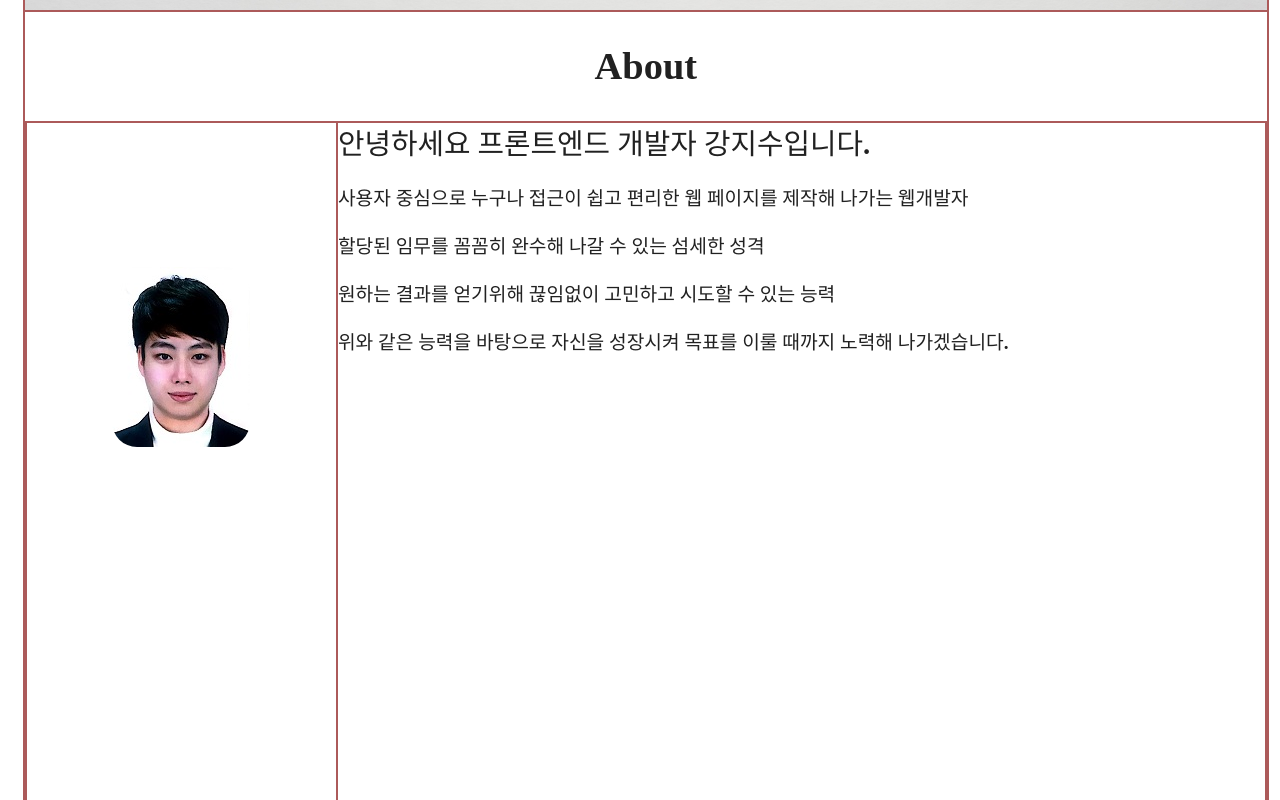
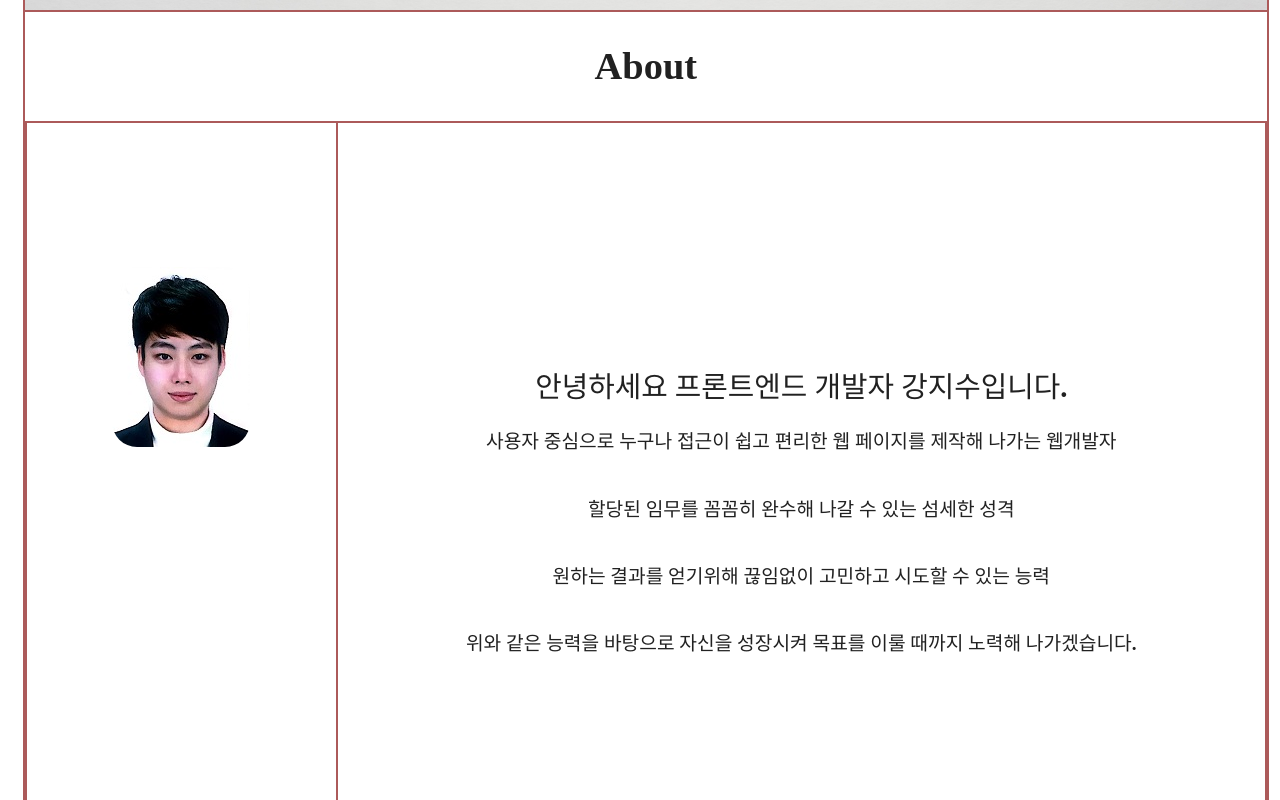
Before and after one commit to KJSoo95/Portfolio-React-, a React (Vite) app in the folder Portfolio-vite/: page / in a window 1280 px wide. Shown: the part 780-1580 px from the top of the page. Built offline with nearby package versions, Linux system fonts and the light colour scheme.

Commit message:
feat : About css 추가

```diff
--- a/Portfolio-vite/src/componenet/Section/About/About.module.css
+++ b/Portfolio-vite/src/componenet/Section/About/About.module.css
@@ -1,17 +1,20 @@
-.aboutWrap{
+.aboutWrap {
   display: flex;
   flex-direction: row;
   height: 100vh;
 }
-.imgWrap{
+.imgWrap {
   width: 25%;
 }
-.proimg{
+.proimg {
   position: relative;
   top: 18%;
   border-radius: 25px;
 }
-.paraWrap{
+.paraWrap {
+  display: flex;
   width: 75%;
-    text-align-last: left;
+  flex-direction: column;
+  justify-content: center;
+  align-items: center;
 }
```
Lines whose indentation alone changed are shown as unchanged.
